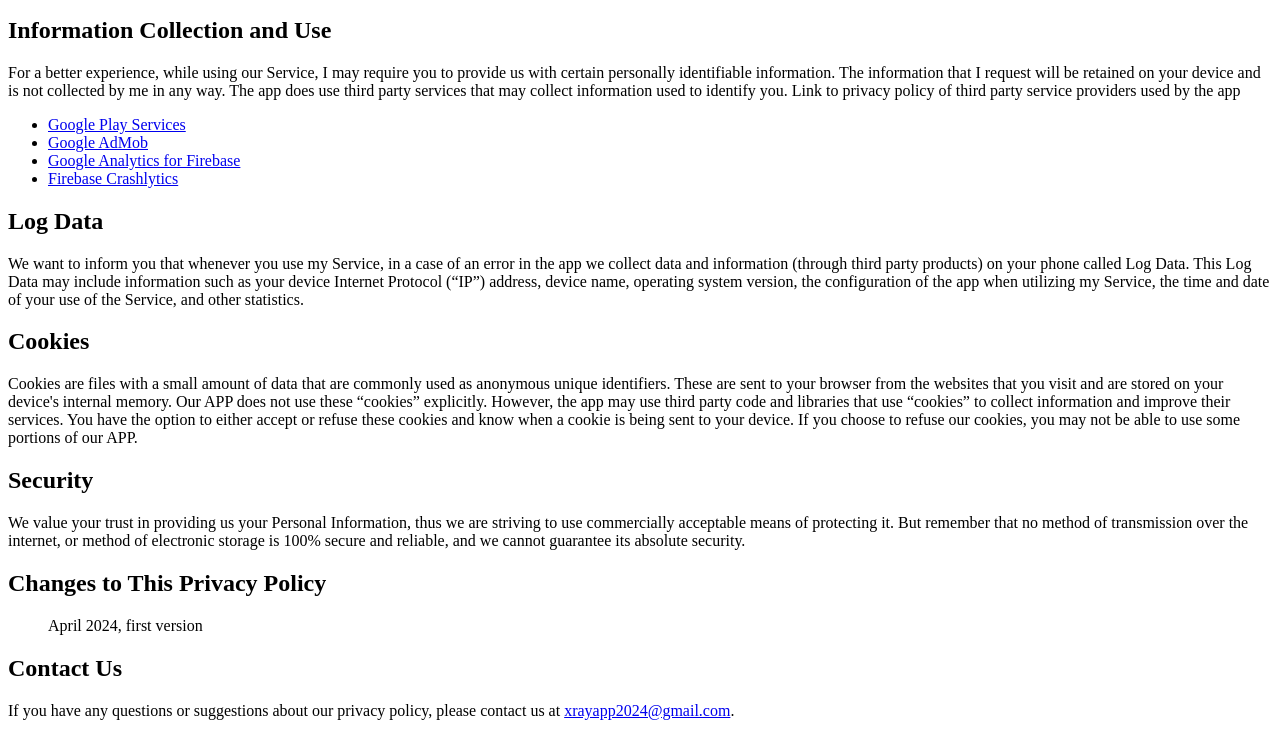
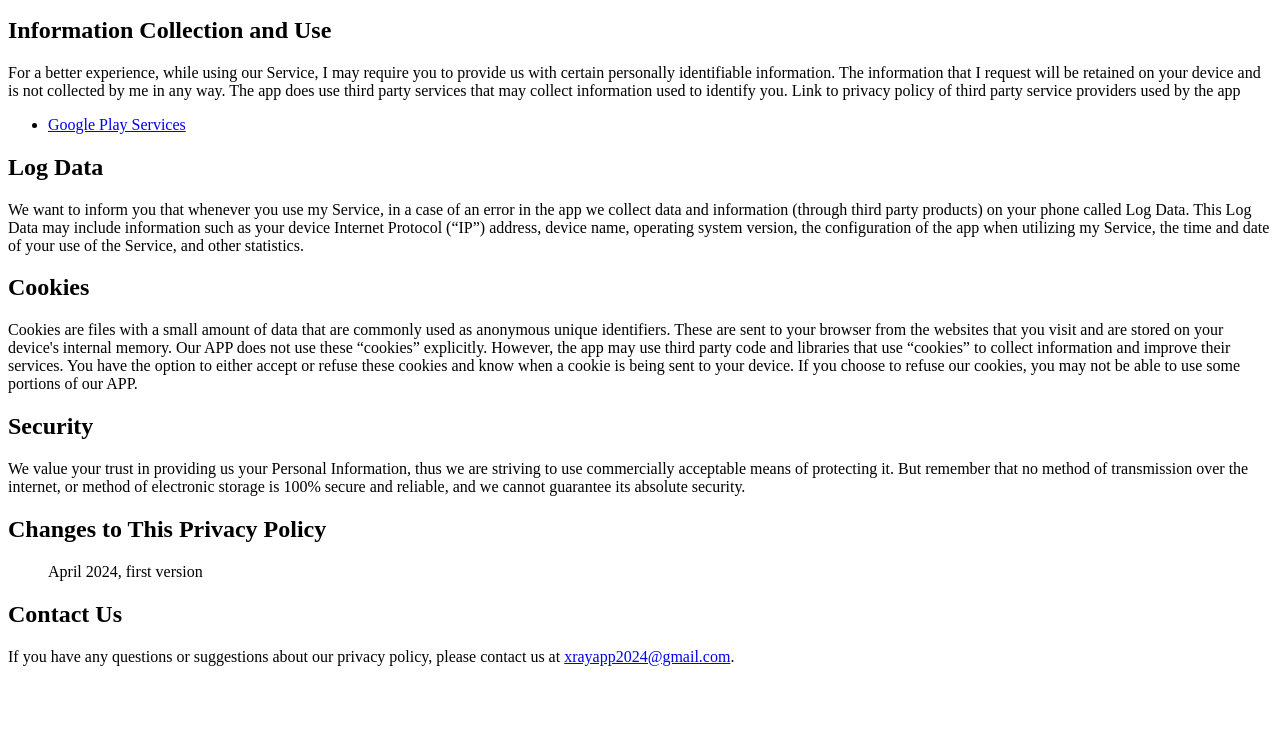
Before and after one commit to XRayCheng/pages, a plain HTML site: page index.html in a window 1280 px wide. Shown: the part 155-891 px from the top of the page. After the commit the page ends 837 px from the top, so only its background shows below. Drawn offline with Linux system fonts and the light colour scheme.

Commit message:
Update index.html

```diff
--- a/index.html
+++ b/index.html
@@ -29,10 +29,10 @@
 
     <ul>
         <li><a href="https://www.google.com/policies/privacy/">Google Play Services</a></li>
-        <li><a href="https://support.google.com/admob/answer/6128543?hl=en">Google AdMob</a></li>
+<!--         <li><a href="https://support.google.com/admob/answer/6128543?hl=en">Google AdMob</a></li>
         <li><a href="https://firebase.google.com/policies/analytics">Google Analytics for Firebase</a></li>
         <li><a href="https://firebase.google.com/support/privacy/https://firebase.google.com/support/privacy/">Firebase
-                Crashlytics</a></li>
+                Crashlytics</a></li> -->
     </ul>
     </p>
 
```
